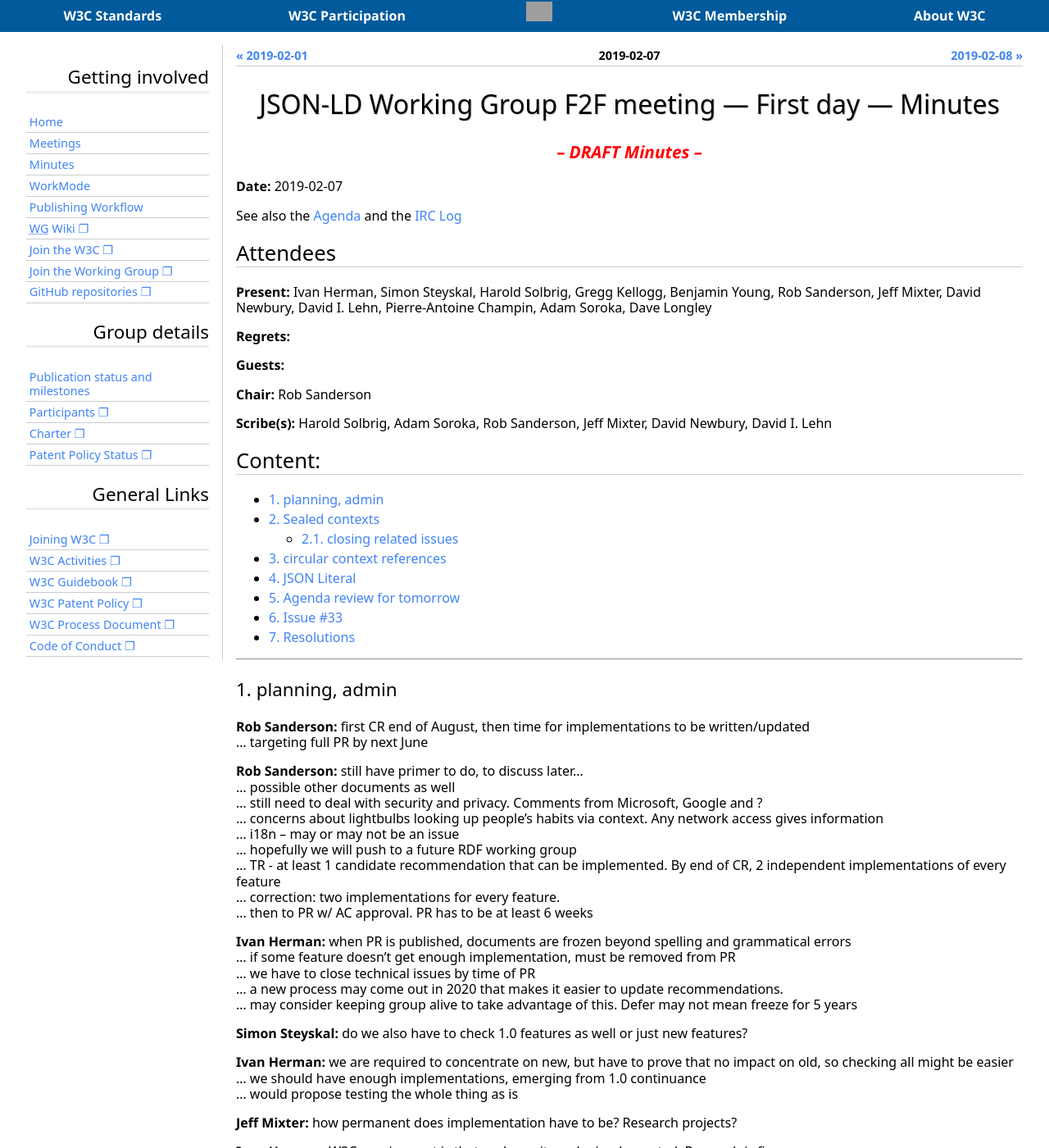
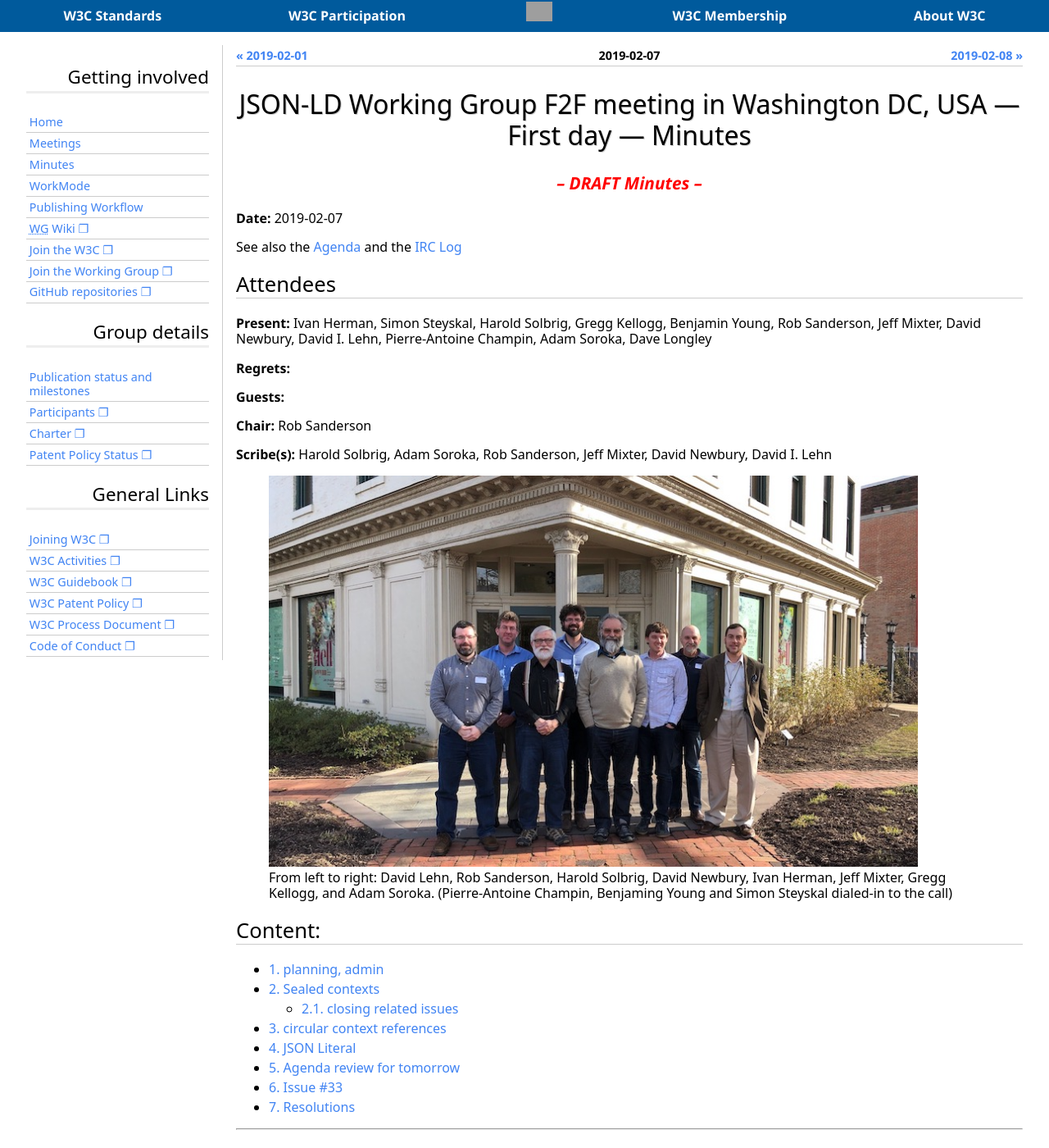
Before and after one commit to w3c/json-ld-wg, a Jekyll site: the page built from _minutes/2019-02-07-json-ld.md, in a window 1280 px wide and 1400 px high. Shown: the whole window at 82% size. Built offline with Jekyll 4.4.1, drawn with Linux system fonts in a browser that asks for light colours; some web fonts are replaced; grey boxes are pictures that could not be loaded.

Commit message:
Finalize the minutes, with photos

```diff
--- a/_minutes/2019-02-07-json-ld.md
+++ b/_minutes/2019-02-07-json-ld.md
@@ -4,7 +4,7 @@ date: 2019-02-07
 title: JSON-LD Working Group F2F meeting — First day — 2019-02-07
 ---
 
-# JSON-LD Working Group F2F meeting — First day — Minutes
+# JSON-LD Working Group F2F meeting in Washington DC, USA — First day — Minutes
 {: .no_toc}
 ***– DRAFT Minutes –***
 {: .draft_notice}
@@ -24,6 +24,13 @@ See also the [Agenda](https://tinyurl.com/ycc3cyts) and the [IRC Log](https://ww
 **Chair:** Rob Sanderson
 
 **Scribe(s):** Harold Solbrig, Adam Soroka, Rob Sanderson, Jeff Mixter, David Newbury, David I. Lehn
+
+<figure>
+<img width="90%" src="/2018/json-ld-wg/assets/images/Washington_2019_small.jpg" title="WG at the F2F meeting in Washington, February 2019"/>
+<caption><br>From left to right: David Lehn, Rob Sanderson, Harold Solbrig, David Newbury, Ivan Herman, Jeff Mixter, Gregg Kellogg, and Adam Soroka. (Pierre-Antoine Champin, Benjaming Young and Simon Steyskal dialed-in to the call)</caption>
+</figure>
+
+
 
 ## Content:
 {: .no_toc}
```
Also changed, not shown: _minutes/2019-02-08-json-ld.md (+8 -1 lines), assets/images/Washington_2019_large.jpg (added), assets/images/Washington_2019_small.jpg (added).
